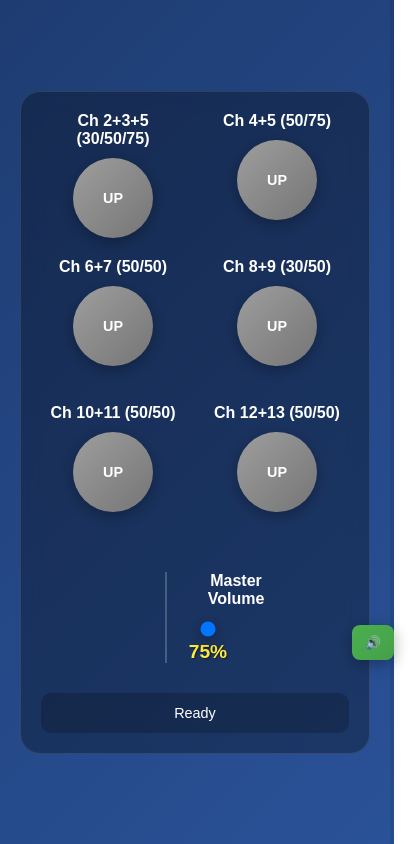
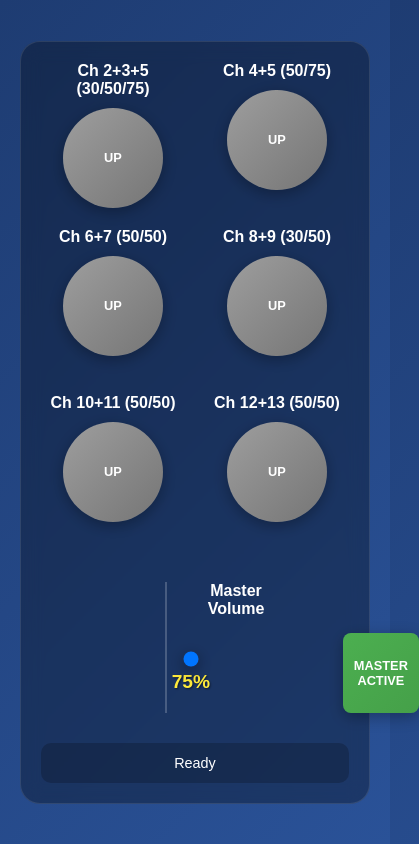
Before and after one commit to picxenk/OSCMixerController, a website: page public/index.html in a window 390 px wide. Shown: the whole page, 419 px wide, since content can reach past the window. Drawn offline with Linux system fonts and the light colour scheme.

Commit message:
Update index.html

```diff
--- a/public/index.html
+++ b/public/index.html
@@ -266,14 +266,14 @@
             }
 
             .mute-button {
-                width: 80px;
-                height: 80px;
-                font-size: 0.9em;
+                width: 100px;
+                height: 100px;
+                font-size: 0.8em;
             }
 
             .master-mute-button {
-                width: 50px;
-                height: 35px;
+                width: 100px;
+                height: 80px;
                 font-size: 0.8em;
             }
 
@@ -354,7 +354,7 @@
                                min="0" max="1" step="0.01" value="0.75">
                         <div class="volume-value" id="volumeValue">75%</div>
                     </div>
-                    <button id="muteButton" class="master-mute-button">🔊</button>
+                    <button id="muteButton" class="master-mute-button">Master Active</button>
                 </div>
             </div>
         </div>
@@ -467,7 +467,7 @@
 
                 if (result.success) {
                     isMuted = !isMuted;
-                    muteButton.textContent = isMuted ? '🔇' : '🔊';
+                    muteButton.textContent = isMuted ? 'Master Muted' : 'Master Active';
                     muteButton.className = `master-mute-button ${isMuted ? 'muted' : ''}`;
                     status.textContent = `Master ${isMuted ? 'muted' : 'activated'}`;
                 } else {
```
